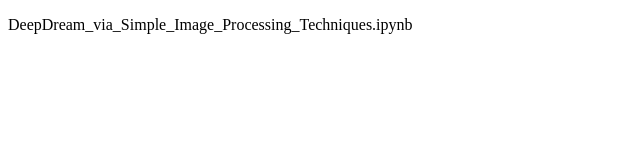
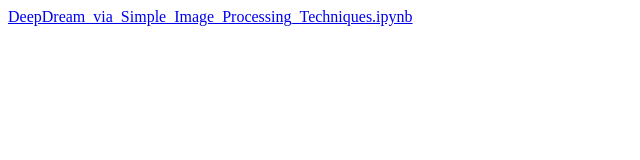
Before and after one commit to cm16161/cm16161.github.io, a plain HTML site: page index.html in a window 1280 px wide. Shown: the whole page, without its empty margins (0-640 px from the left). Drawn offline with Linux system fonts and the light colour scheme.

Commit message:
this should work

```diff
--- a/index.html
+++ b/index.html
@@ -3,8 +3,7 @@
 <!-- Hello World -->
 
 <section>
-  <a href="DeepDream_via_Simple_Image_Processing_Techniques.ipynb"> </a>
- <p>DeepDream_via_Simple_Image_Processing_Techniques.ipynb</p>
+  <a href="DeepDream_via_Simple_Image_Processing_Techniques.ipynb"> DeepDream_via_Simple_Image_Processing_Techniques.ipynb</a>
 </section>
 
 <!-- <section> -->
```
